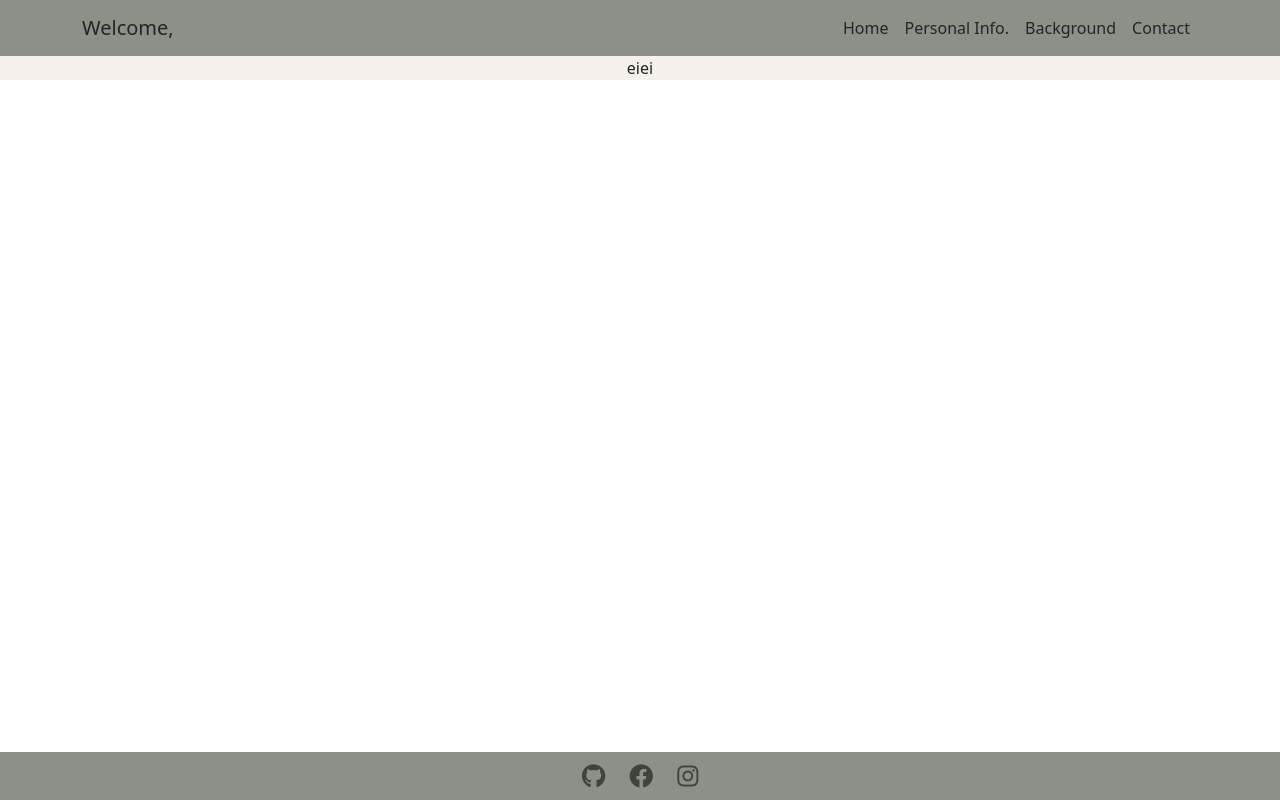
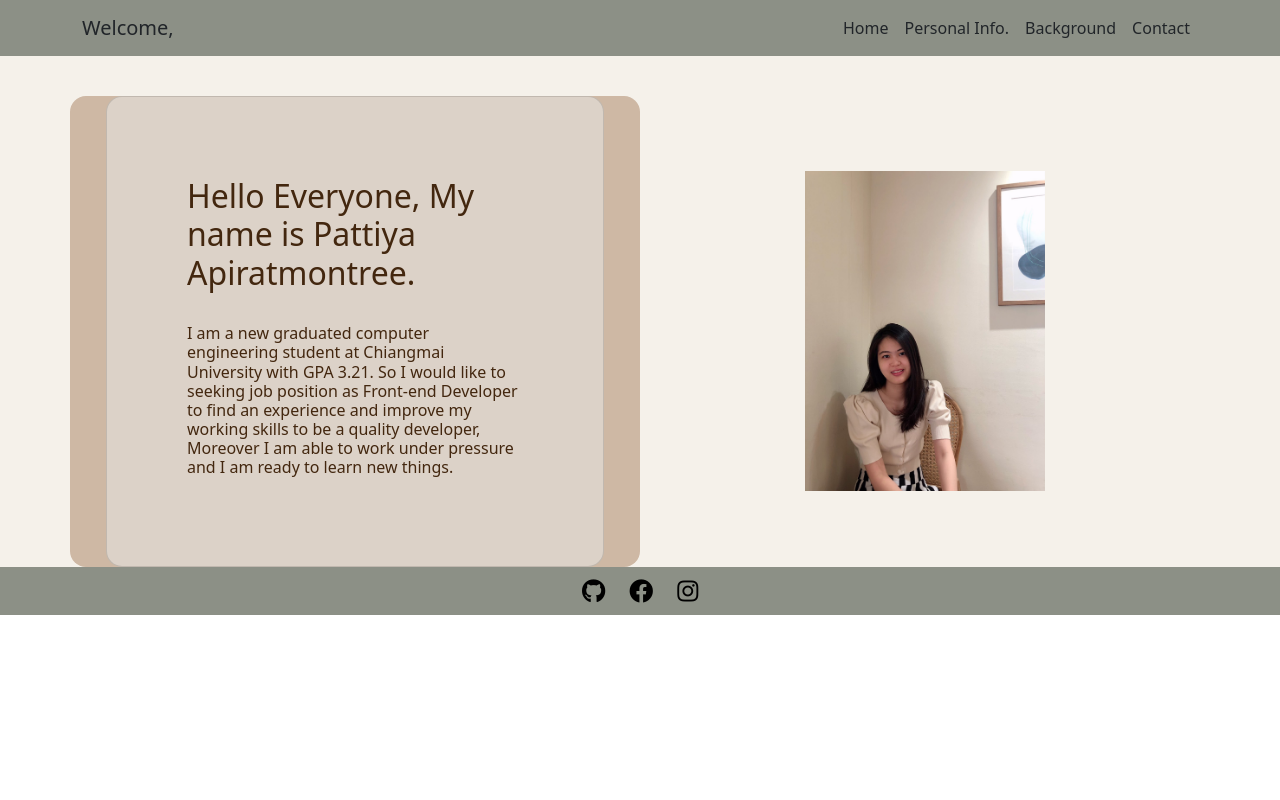
Before and after one commit to jnpat/pattiya, a React (Create React App) app: page / in a window 1280 px wide. Built offline with nearby package versions, Linux system fonts and the light colour scheme.

Commit message:
add home

```diff
--- a/src/App.css
+++ b/src/App.css
@@ -25,8 +25,15 @@ nav .navbar-collapse{
 }
 
 .footer{
-  position:absolute;
+  /* position:absolute; */
   left:0;
   bottom:0;
   right:0;
 }
+
+.home{
+  padding-top: 5vh;
+  display: flex;
+  justify-content: center;
+  align-items: center;
+}
--- /dev/null
+++ b/src/jsx/card.jsx
@@ -0,0 +1,17 @@
+import React from "react";
+import { Card } from "react-bootstrap";
+
+function MyCard(props) {
+    return (
+        <div className="container-fluid">
+        <Card style={{ backgroundColor: "#DCD2C8", color:"#43270F", textAlign: "left", padding:"4rem", borderRadius: "1rem" }}>
+            <Card.Body>
+                <h2>{props.title} {props.name}</h2>
+                <br></br>
+                <h6>{props.content}</h6>
+            </Card.Body>
+        </Card>
+        </div>
+    );
+}
+export default MyCard;
--- a/src/jsx/footer.jsx
+++ b/src/jsx/footer.jsx
@@ -5,14 +5,14 @@ function Footer (){
 
     return(
         <div className="footer" style={{ backgroundColor: "#8C9086" }}>
-            <IconButton href="https://www.instagram.com/jnpat_/">
-                <i class="fab fa-github"></i>
+            <IconButton href="https://github.com/jnpat">
+                <i style={{ color: "black" }} class="fab fa-github"></i>
             </IconButton>
             <IconButton href="https://www.facebook.com/jeanpattiya/">
-                <i class="fab fa-facebook"></i>
+                <i style={{ color: "black" }} class="fab fa-facebook"></i>
             </IconButton>
-            <IconButton href="https://github.com/jnpat">
-                <i class="fab fa-instagram"></i>
+            <IconButton href="https://www.instagram.com/jnpat_/">
+                <i style={{ color: "black" }} class="fab fa-instagram"></i>
             </IconButton>
         </div>
     );
--- a/src/jsx/header.jsx
+++ b/src/jsx/header.jsx
@@ -18,7 +18,7 @@ function Header() {
                 <div className={show ? "collapse navbar-collapse" : "collapse navbar-collapse active"}>
                     <ul className="navbar-nav ms-auto">
                         <li className="nav-item">
-                            <Link className="nav-link text-dark" to={'/'}>Home</Link>
+                            <Link className="nav-link text-dark" to={'home'}>Home</Link>
                         </li>
                         <li className="nav-item">
                             <Link className="nav-link text-dark" to={'/info'}>Personal Info.</Link>
--- a/src/jsx/home.jsx
+++ b/src/jsx/home.jsx
@@ -1,9 +1,24 @@
 import React from "react";
+import MyCard from "./card";
 
-function Home(){
-    return(
-        <div className="Container">
-            <p>eiei</p>
+function Home() {
+    return (
+        <div id="home" className="home">
+            <div className="container">
+                <div className="row justify-content-between align-items-center">
+                    <div className="col-xl-6 col-lg-6 col-md-6" style={{ backgroundColor: "#CEB8A4", borderRadius: "1rem"}}>
+                        <MyCard title="Hello Everyone,"
+                            name="My name is Pattiya Apiratmontree."
+                            content="I am a new graduated computer engineering student at Chiangmai University with GPA 3.21.
+                         So I would like to seeking job position as Front-end Developer to find an experience and
+                         improve my working skills to be a quality developer,
+                         Moreover I am able to work under pressure and I am ready to learn new things." />
+                    </div>
+                    <div className="col-xl-6 col-lg-6 col-md-6">
+                            <img className="img-fluid" style={{ maxWidth:"17rem", maxHeight: "20rem" }} src={process.env.PUBLIC_URL + "/images/pic.jpg"}></img>
+                    </div>
+                </div>
+            </div>
         </div>
     );
 }
```
Also changed, not shown: public/images/pic.jpg (added).
